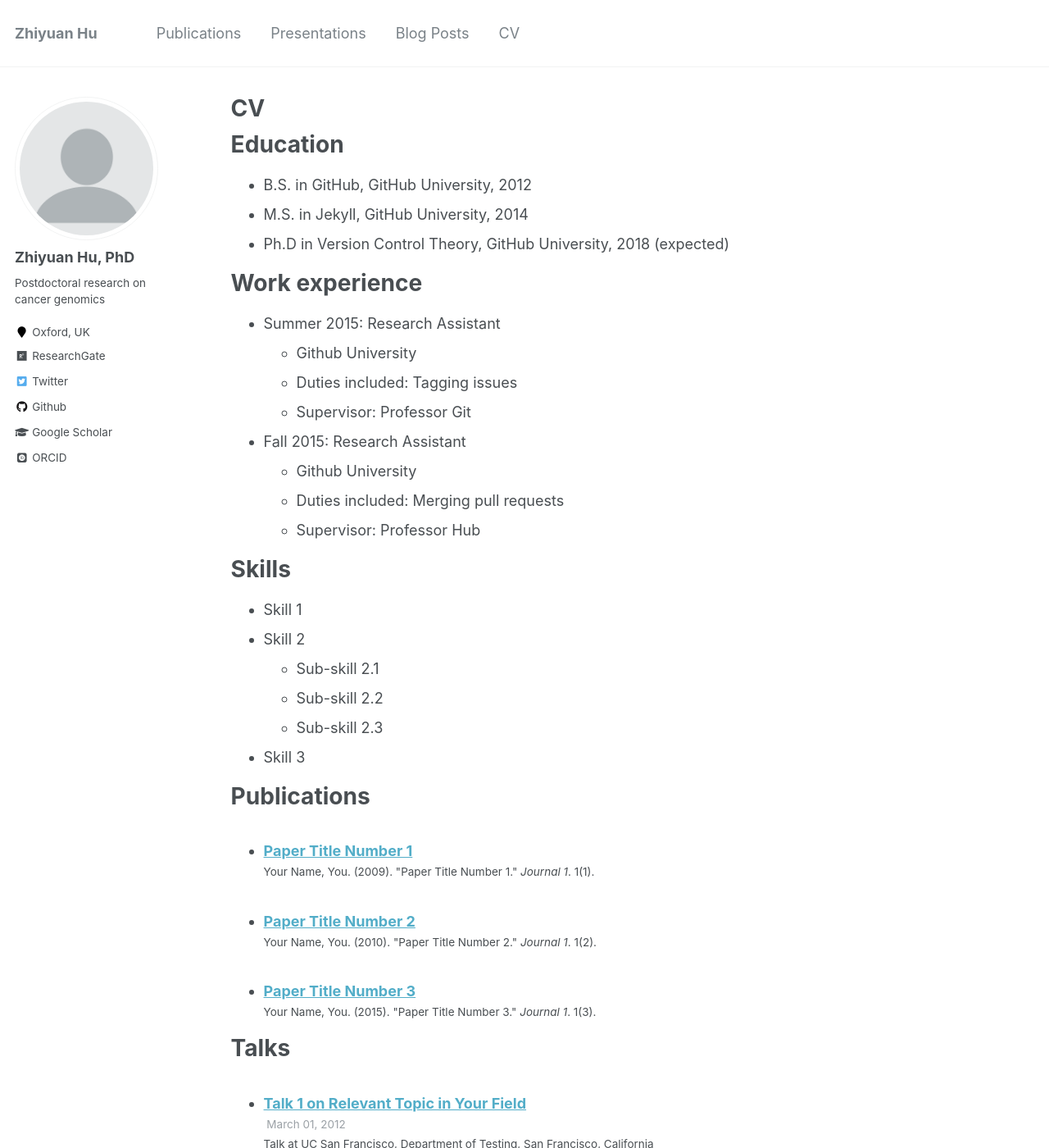
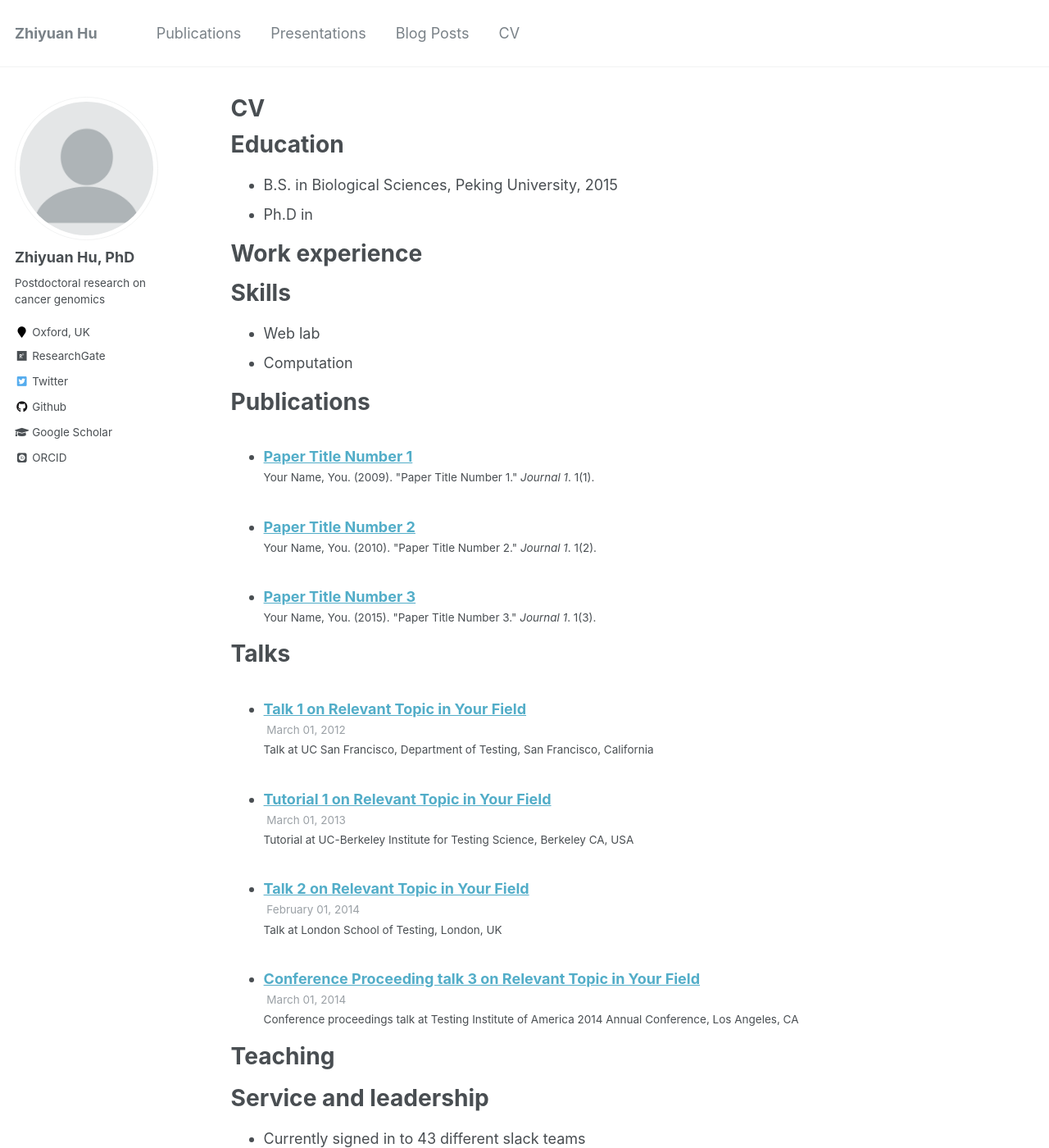
Before and after one commit to ZYBunnyHu/ZYBunnyHu.github.io, a Jekyll site: the page built from _pages/cv.md, in a window 1280 px wide and 1400 px high. Shown: the whole window at 82% size. Built offline with Jekyll 4.4.1, drawn with Linux system fonts in a browser that asks for light colours; some web fonts are replaced.

Commit message:
update my info

```diff
--- a/_pages/cv.md
+++ b/_pages/cv.md
@@ -11,30 +11,17 @@ redirect_from:
 
 Education
 ======
-* B.S. in GitHub, GitHub University, 2012
-* M.S. in Jekyll, GitHub University, 2014
-* Ph.D in Version Control Theory, GitHub University, 2018 (expected)
+* B.S. in Biological Sciences, Peking University, 2015
+* Ph.D in
 
 Work experience
 ======
-* Summer 2015: Research Assistant
-  * Github University
-  * Duties included: Tagging issues
-  * Supervisor: Professor Git
 
-* Fall 2015: Research Assistant
-  * Github University
-  * Duties included: Merging pull requests
-  * Supervisor: Professor Hub
 
 Skills
 ======
-* Skill 1
-* Skill 2
-  * Sub-skill 2.1
-  * Sub-skill 2.2
-  * Sub-skill 2.3
-* Skill 3
+* Web lab
+* Computation
 
 Publications
 ======
--- a/_pages/talks.html
+++ b/_pages/talks.html
@@ -7,7 +7,6 @@ author_profile: true
 
 {% if site.talkmap_link == true %}
 
-<p style="text-decoration:underline;"><a href="/talkmap.html">See a map of all the places I've given a talk!</a></p>
 
 {% endif %}
 
```
